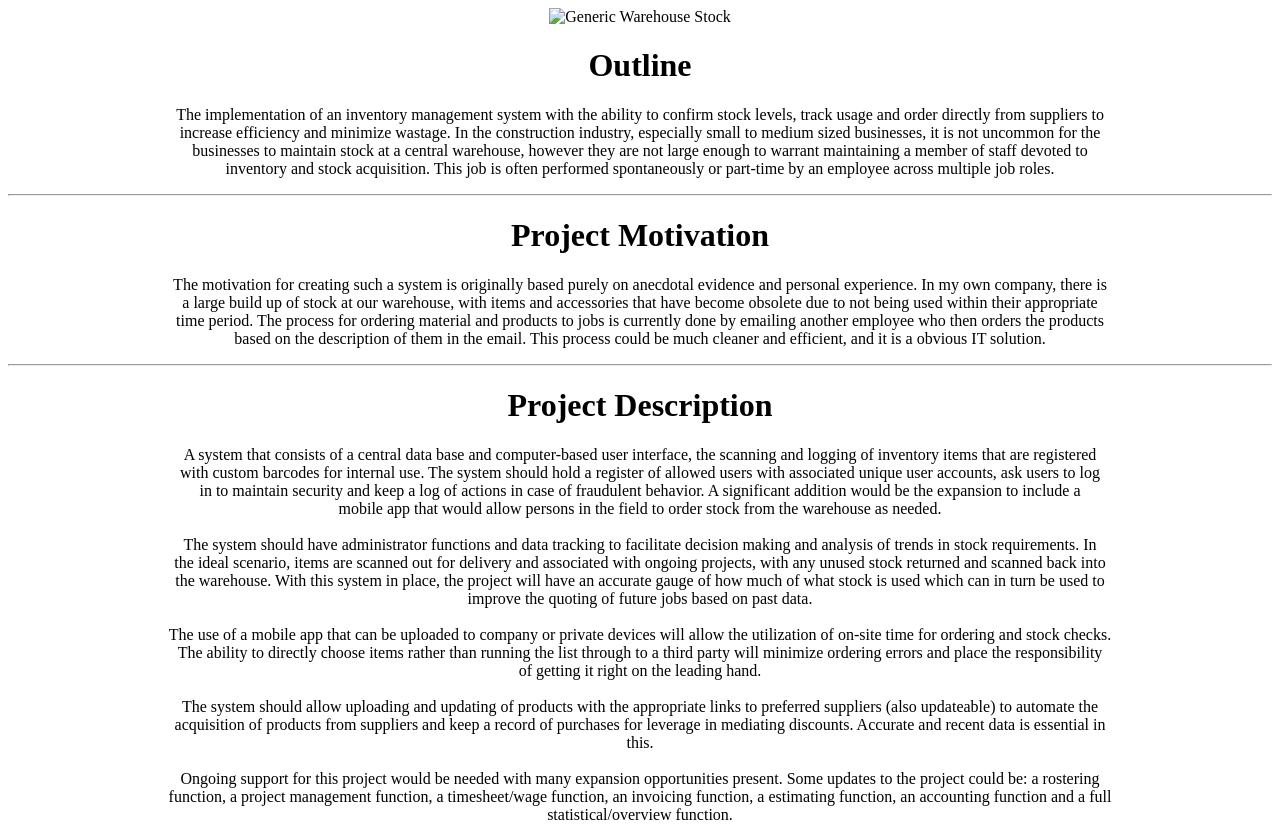
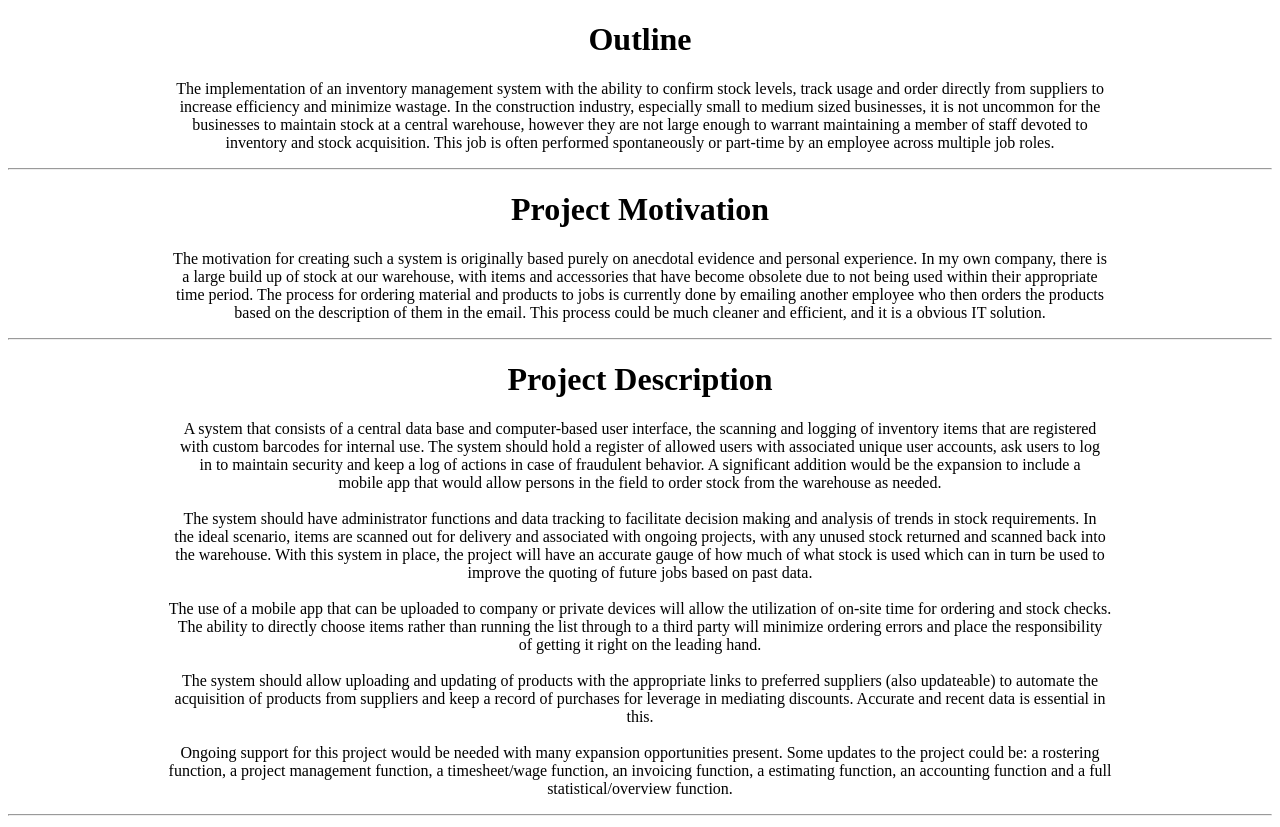
Before and after one commit to KieranSymons/KieranSymons.github.io, a plain HTML site: page assignment1/projectIdea.html in a window 1280 px wide. Shown: the top 827 px of the page. Drawn offline with Linux system fonts and the light colour scheme.

Commit message:
Update projectIdea.html

```diff
--- a/assignment1/projectIdea.html
+++ b/assignment1/projectIdea.html
@@ -1,10 +1,9 @@
 <!DOCTYPE html>
 <html style="text-align:center;">
 <head>
-<title>Project Idea - Electrical Trade Inventory and Stock Management System</title>
 </head>
 <body>
-<img src="warehouse.png" alt="Generic Warehouse Stock">
+<title>Project Idea - Electrical Trade Inventory and Stock Management System</title>
 <h1>Outline</h1>
 <p>
 The implementation of an inventory management system with the ability to confirm stock levels, track usage and order directly from suppliers to <br>
```
